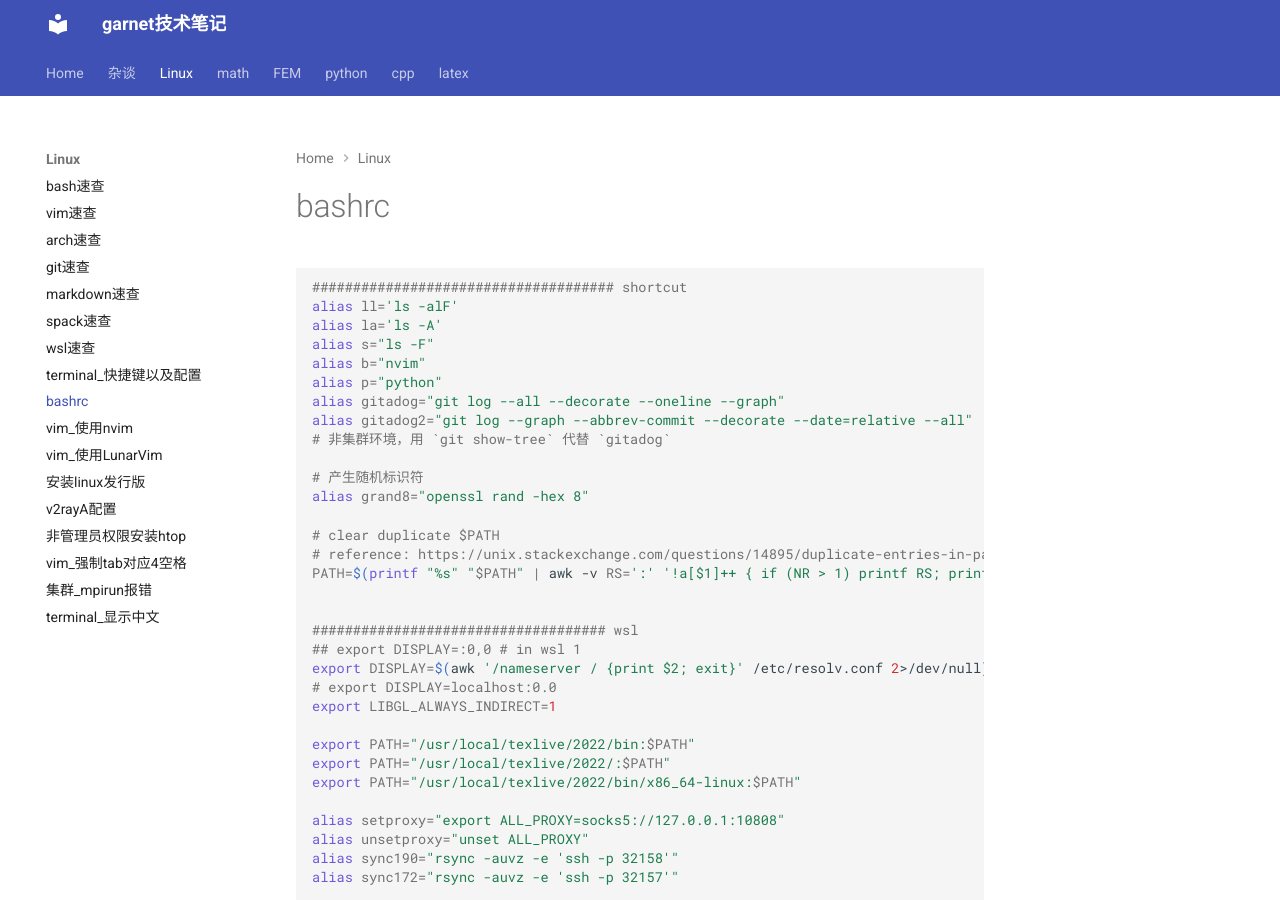
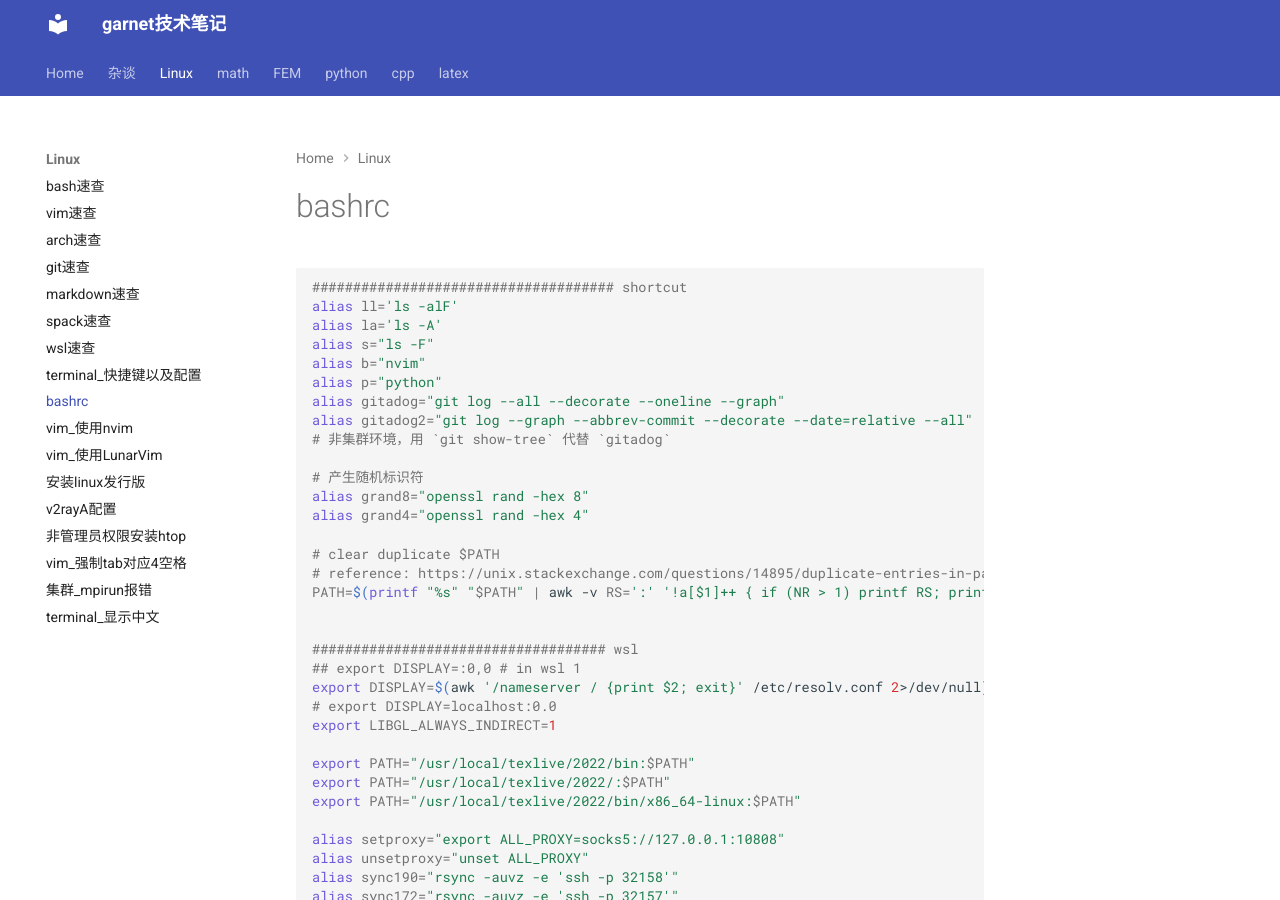
Before and after one commit to ymma98/technotes, an MkDocs documentation site: the page built from docs/Linux/bashrc.md, in a window 1280 px wide and 900 px high. Built offline with MkDocs 1.6.1 and Material for MkDocs 9.7.7, drawn with Linux system fonts in a browser that asks for light colours; part of the change alters nothing that is shown.

Commit message:
docs/Linux/bashrc.md updated from https://stackedit.cn/

````diff
--- a/docs/Linux/bashrc.md
+++ b/docs/Linux/bashrc.md
@@ -13,6 +13,7 @@ alias gitadog2="git log --graph --abbrev-commit --decorate --date=relative --all
 
 # 产生随机标识符
 alias grand8="openssl rand -hex 8"
+alias grand4="openssl rand -hex 4"
 
 # clear duplicate $PATH
 # reference: https://unix.stackexchange.com/questions/14895/duplicate-entries-in-path-a-problem
@@ -76,5 +77,6 @@ alias pc="python inpynim.py c &>/dev/null &"
 alias findid="for file in \$(find ./ -name id);do echo -n \${file}; echo -n '   ';cat \${file};done"
 ```
 <!--stackedit_data:
-eyJoaXN0b3J5IjpbNjUyMzY5Nzk1LC0xNTc3OTQxMzI0XX0=
+eyJoaXN0b3J5IjpbLTEwODE4NjUzOTMsNjUyMzY5Nzk1LC0xNT
+c3OTQxMzI0XX0=
 -->
````
